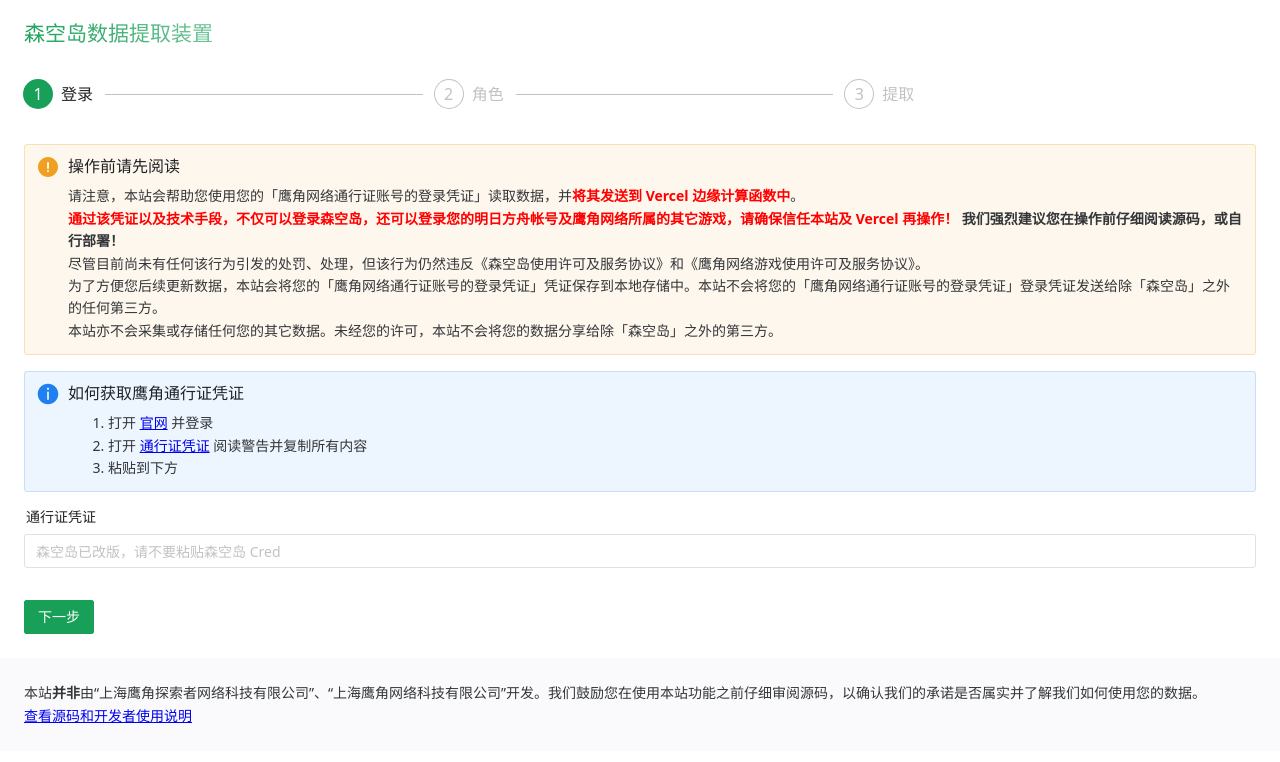
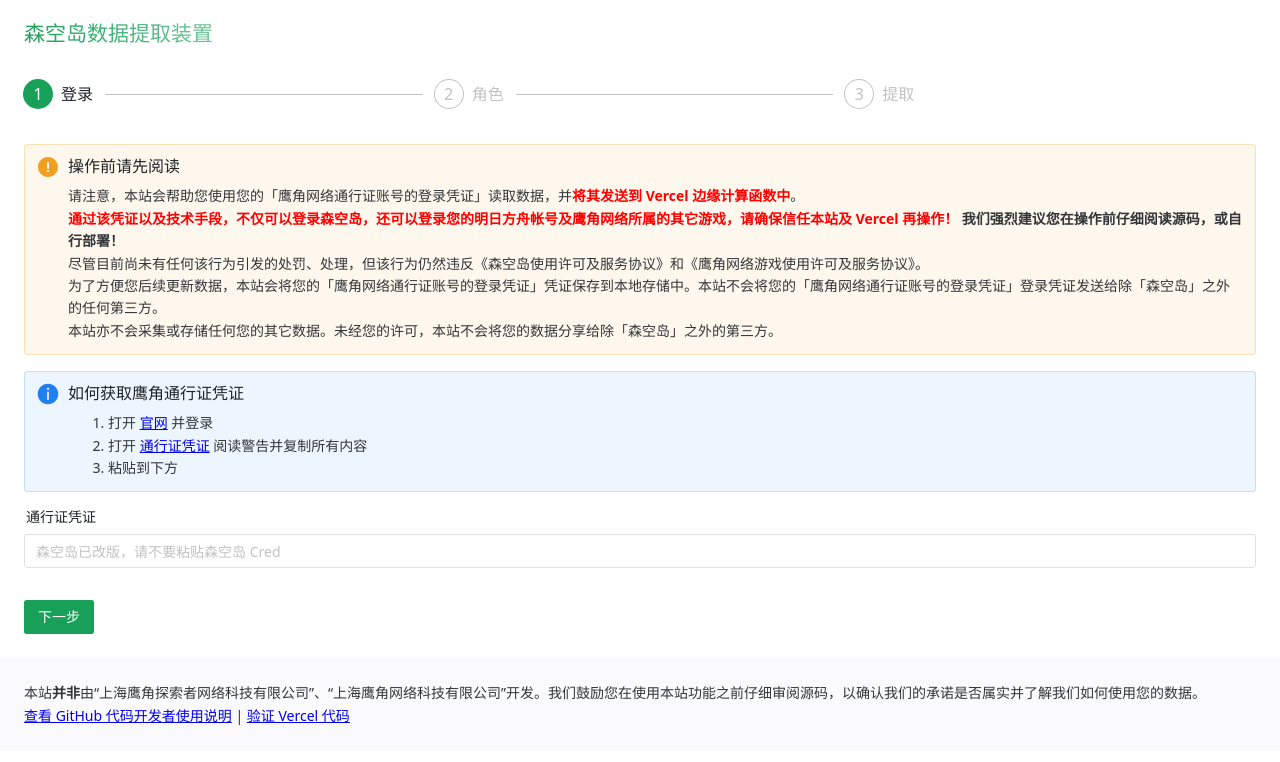
Before and after one commit to oott123/sklanding, a Vue app: page / in a window 1280 px wide. Shown: the top 762 px of the page. Built offline with nearby package versions, Linux system fonts and the light colour scheme.

Commit message:
feat: vercel src validate

```diff
--- a/src/components/Main.vue
+++ b/src/components/Main.vue
@@ -372,7 +372,8 @@
       <n-layout-footer>
         本站<strong>并非</strong>由“上海鹰角探索者网络科技有限公司”、“上海鹰角网络科技有限公司”开发。我们鼓励您在使用本站功能之前仔细审阅源码，以确认我们的承诺是否属实并了解我们如何使用您的数据。
         <br />
-        <a href="https://github.com/oott123/sklanding" target="_blank">查看源码和开发者使用说明</a>
+        <a href="https://github.com/oott123/sklanding" target="_blank">查看 GitHub 代码开发者使用说明</a> |
+        <a href="/_src" target="_blank">验证 Vercel 代码</a>
       </n-layout-footer>
     </n-layout>
   </n-layout>
```
